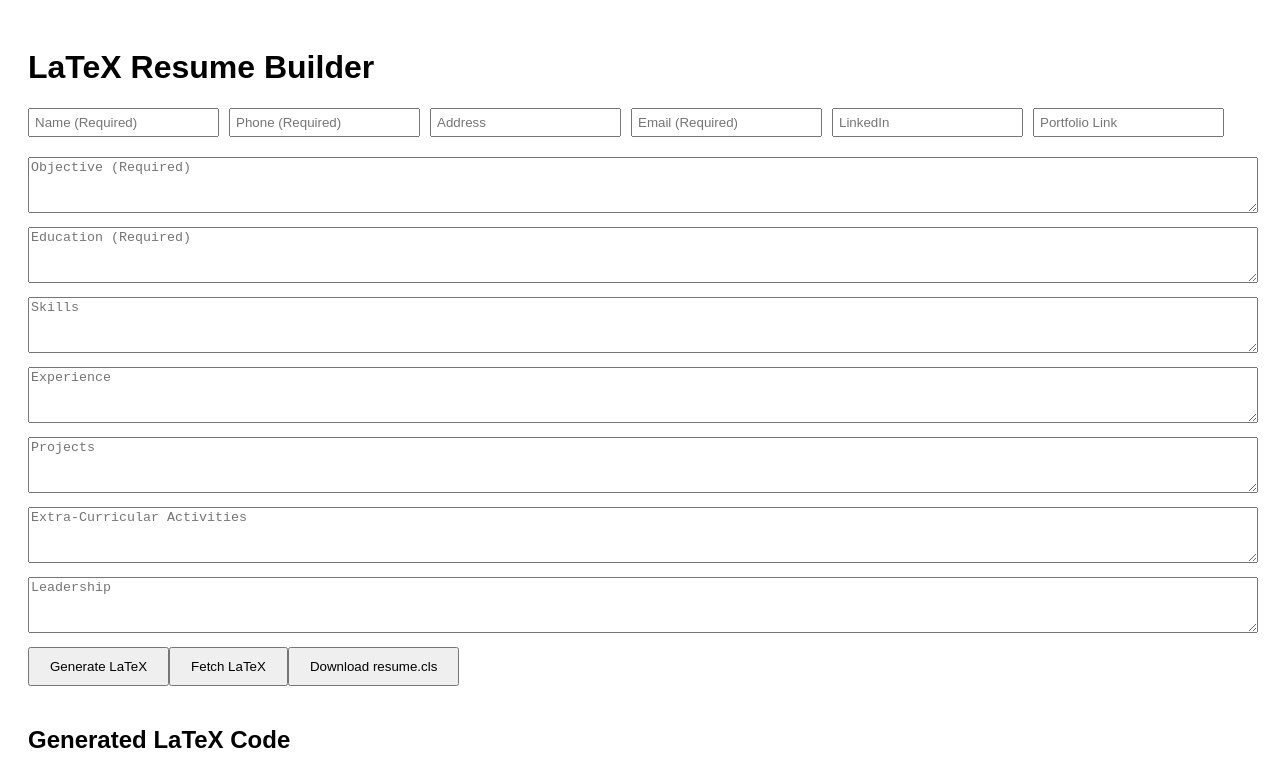
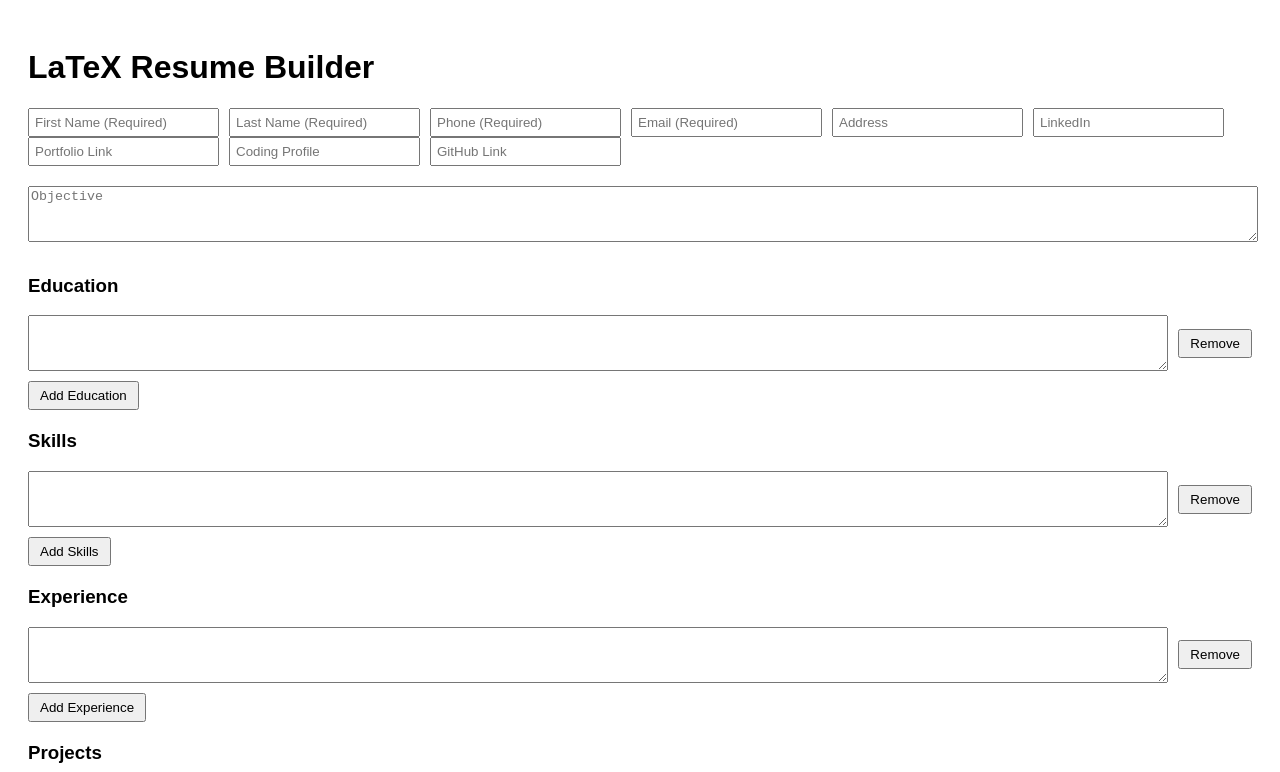
Before and after one commit to yashshah9279/info_to_latex_faang, a React (Vite) app in the folder frontend/my-react-app/: page / in a window 1280 px wide. Shown: the top 772 px of the page. Built offline with nearby package versions, Linux system fonts and the light colour scheme.

Commit message:
Header completed

```diff
--- a/frontend/my-react-app/src/App.jsx
+++ b/frontend/my-react-app/src/App.jsx
@@ -2,27 +2,44 @@ import React, { useState } from 'react';
 import axios from 'axios';
 
 const App = () => {
-  const [name, setName] = useState('');
+  const [firstName, setFirstName] = useState('');
+  const [lastName, setLastName] = useState('');
   const [phone, setPhone] = useState('');
+  const [email, setEmail] = useState('');
   const [address, setAddress] = useState('');
-  const [email, setEmail] = useState('');
   const [linkedin, setLinkedin] = useState('');
   const [portfolio, setPortfolio] = useState('');
+  const [codingProfile, setCodingProfile] = useState('');
+  const [github, setGithub] = useState('');
   const [objective, setObjective] = useState('');
-  const [education, setEducation] = useState('');
-  const [skills, setSkills] = useState('');
-  const [experience, setExperience] = useState('');
-  const [projects, setProjects] = useState('');
-  const [extraCurricular, setExtraCurricular] = useState('');
-  const [leadership, setLeadership] = useState('');
+  const [education, setEducation] = useState(['']);
+  const [skills, setSkills] = useState(['']);
+  const [experience, setExperience] = useState(['']);
+  const [projects, setProjects] = useState(['']);
+  const [extraCurricular, setExtraCurricular] = useState(['']);
+  const [leadership, setLeadership] = useState(['']);
   const [latexCode, setLatexCode] = useState('');
   const [errorMessage, setErrorMessage] = useState('');
 
+  const handleAddField = (setter, array) => {
+    setter([...array, '']);
+  };
+
+  const handleRemoveField = (setter, array, index) => {
+    const updatedArray = [...array];
+    updatedArray.splice(index, 1);
+    setter(updatedArray);
+  };
+
+  const handleChangeField = (setter, array, index, value) => {
+    const updatedArray = [...array];
+    updatedArray[index] = value;
+    setter(updatedArray);
+  };
+
   const handleGenerateLatex = async () => {
-    if (!name || !objective || !education || !phone || !email) {
-      setErrorMessage(
-        'Please fill in all required fields: Name, Objective, Education, Phone, and Email.'
-      );
+    if (!firstName || !lastName || !phone || !email) {
+      setErrorMessage('Please fill in all required fields: First Name, Last Name, Phone, and Email.');
       return;
     }
 
@@ -30,12 +47,15 @@ const App = () => {
 
     try {
       const response = await axios.post('http://localhost:5000/users', {
-        name,
+        firstName,
+        lastName,
         phone,
+        email,
         address,
-        email,
         linkedin,
         portfolio,
+        codingProfile,
+        github,
         objective,
         education,
         skills,
@@ -92,9 +112,16 @@ const App = () => {
       <div style={{ marginBottom: '20px' }}>
         <input
           type="text"
-          placeholder="Name (Required)"
-          value={name}
-          onChange={(e) => setName(e.target.value)}
+          placeholder="First Name (Required)"
+          value={firstName}
+          onChange={(e) => setFirstName(e.target.value)}
+          style={{ marginRight: '10px', padding: '5px' }}
+        />
+        <input
+          type="text"
+          placeholder="Last Name (Required)"
+          value={lastName}
+          onChange={(e) => setLastName(e.target.value)}
           style={{ marginRight: '10px', padding: '5px' }}
         />
         <input
@@ -105,17 +132,17 @@ const App = () => {
           style={{ marginRight: '10px', padding: '5px' }}
         />
         <input
+          type="email"
+          placeholder="Email (Required)"
+          value={email}
+          onChange={(e) => setEmail(e.target.value)}
+          style={{ marginRight: '10px', padding: '5px' }}
+        />
+        <input
           type="text"
           placeholder="Address"
           value={address}
           onChange={(e) => setAddress(e.target.value)}
-          style={{ marginRight: '10px', padding: '5px' }}
-        />
-        <input
-          type="email"
-          placeholder="Email (Required)"
-          value={email}
-          onChange={(e) => setEmail(e.target.value)}
           style={{ marginRight: '10px', padding: '5px' }}
         />
         <input
@@ -132,59 +159,62 @@ const App = () => {
           onChange={(e) => setPortfolio(e.target.value)}
           style={{ marginRight: '10px', padding: '5px' }}
         />
+        <input
+          type="text"
+          placeholder="Coding Profile"
+          value={codingProfile}
+          onChange={(e) => setCodingProfile(e.target.value)}
+          style={{ marginRight: '10px', padding: '5px' }}
+        />
+        <input
+          type="text"
+          placeholder="GitHub Link"
+          value={github}
+          onChange={(e) => setGithub(e.target.value)}
+          style={{ marginRight: '10px', padding: '5px' }}
+        />
       </div>
 
       <textarea
-        placeholder="Objective (Required)"
+        placeholder="Objective"
         value={objective}
         onChange={(e) => setObjective(e.target.value)}
         style={{ width: '100%', height: '50px', marginBottom: '10px' }}
       ></textarea>
-      <textarea
-        placeholder="Education (Required)"
-        value={education}
-        onChange={(e) => setEducation(e.target.value)}
-        style={{ width: '100%', height: '50px', marginBottom: '10px' }}
-      ></textarea>
-      <textarea
-        placeholder="Skills"
-        value={skills}
-        onChange={(e) => setSkills(e.target.value)}
-        style={{ width: '100%', height: '50px', marginBottom: '10px' }}
-      ></textarea>
-      <textarea
-        placeholder="Experience"
-        value={experience}
-        onChange={(e) => setExperience(e.target.value)}
-        style={{ width: '100%', height: '50px', marginBottom: '10px' }}
-      ></textarea>
-      <textarea
-        placeholder="Projects"
-        value={projects}
-        onChange={(e) => setProjects(e.target.value)}
-        style={{ width: '100%', height: '50px', marginBottom: '10px' }}
-      ></textarea>
-      <textarea
-        placeholder="Extra-Curricular Activities"
-        value={extraCurricular}
-        onChange={(e) => setExtraCurricular(e.target.value)}
-        style={{ width: '100%', height: '50px', marginBottom: '10px' }}
-      ></textarea>
-      <textarea
-        placeholder="Leadership"
-        value={leadership}
-        onChange={(e) => setLeadership(e.target.value)}
-        style={{ width: '100%', height: '50px', marginBottom: '10px' }}
-      ></textarea>
+
+      {[{ label: 'Education', state: education, setter: setEducation },
+        { label: 'Skills', state: skills, setter: setSkills },
+        { label: 'Experience', state: experience, setter: setExperience },
+        { label: 'Projects', state: projects, setter: setProjects },
+        { label: 'Extra-Curricular Activities', state: extraCurricular, setter: setExtraCurricular },
+        { label: 'Leadership', state: leadership, setter: setLeadership },
+      ].map(({ label, state, setter }) => (
+        <div key={label} style={{ marginBottom: '20px' }}>
+          <h3>{label}</h3>
+          {state.map((value, index) => (
+            <div key={index} style={{ display: 'flex', alignItems: 'center', marginBottom: '10px' }}>
+              <textarea
+                value={value}
+                onChange={(e) => handleChangeField(setter, state, index, e.target.value)}
+                style={{ width: '100%', height: '50px', marginRight: '10px' }}
+              />
+              <button onClick={() => handleRemoveField(setter, state, index)} style={{ padding: '5px 10px' }}>
+                Remove
+              </button>
+            </div>
+          ))}
+          <button onClick={() => handleAddField(setter, state)} style={{ padding: '5px 10px' }}>
+            Add {label}
+          </button>
+        </div>
+      ))}
 
       <button onClick={handleGenerateLatex} style={{ padding: '10px 20px', marginBottom: '20px' }}>
         Generate LaTeX
       </button>
-
       <button onClick={handleFetchLatex} style={{ padding: '10px 20px', marginBottom: '20px' }}>
         Fetch LaTeX
       </button>
-
       <button onClick={handleDownloadClassFile} style={{ padding: '10px 20px', marginBottom: '20px' }}>
         Download resume.cls
       </button>
```
Also changed, not shown: 1 other file (tests, documents, lock files or other folders).
